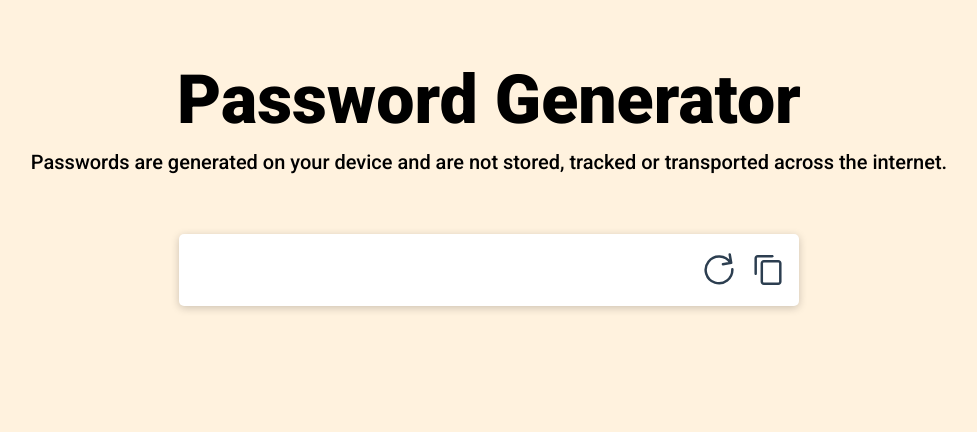
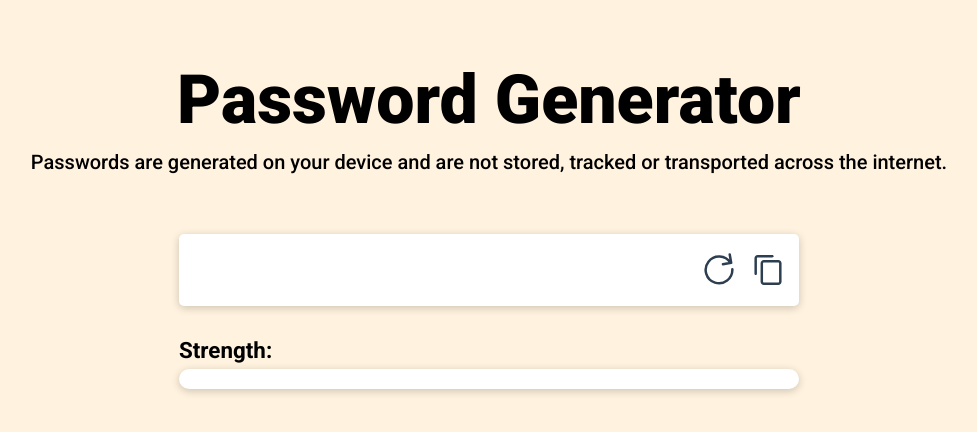
Before and after one commit to Kris-github0/Password-Generator, a React app: page / in a window 1280 px wide. Shown: the top 432 px of the page, without its empty margins (151-1128 px from the left). Built offline with nearby package versions, Linux system fonts and the light colour scheme.

Commit message:
Add strength component

```diff
--- a/src/components/PasswordGenerator.js
+++ b/src/components/PasswordGenerator.js
@@ -1,10 +1,12 @@
 import React from "react";
 import Display from "./Display";
+import Strength from "./Strength";
 
 function PasswordGenerator() {
   return (
     <main>
       <Display password={""} copy={() => {}} generatePassword={() => {}} />
+      <Strength password={""} />
     </main>
   );
 }
--- /dev/null
+++ b/src/components/Strength.js
@@ -0,0 +1,35 @@
+import React from "react";
+import zxcvbn from "zxcvbn";
+
+function Strength({ password }) {
+  let score;
+
+  if (password) {
+    score = zxcvbn(password).score;
+  }
+
+  const strength = {
+    0: "Very weak",
+    1: "Weak",
+    2: "Moderate",
+    3: "Strong",
+    4: "Very strong",
+  };
+
+  return (
+    <section className="strength-container">
+      <h2 className="strength-header">
+        Strength:
+        <span className="strength-text">
+          {" "}
+          {password ? strength[score] : ""}
+        </span>
+      </h2>
+      <div className="meter-container">
+        <div className="meter" strength={password ? score : ""}></div>
+      </div>
+    </section>
+  );
+}
+
+export default Strength;
--- a/src/style.css
+++ b/src/style.css
@@ -223,10 +223,30 @@ header > * {
 /* PasswordGenerator */
 main {
   display: flex;
-  justify-content: center;
+  align-items: center;
+  flex-direction: column;
 
   max-width: 800px;
   margin: 0 auto;
+}
+
+.display-container,
+.strength-container {
+  width: 95vw;
+  max-width: 620px;
+}
+
+.display-container,
+.meter-container {
+  background-color: white;
+  box-shadow: 0 2px 8px rgb(0 0 0 / 20%);
+}
+
+@media screen and (min-width: 525px) and (max-width: 699px) {
+  .display-container,
+  .strength-container {
+    max-width: 508px;
+  }
 }
 
 /* Display */
@@ -235,19 +255,16 @@ main {
   justify-content: space-between;
   align-items: center;
 
-  width: 95vw;
-  max-width: 620px;
   padding: 15px 10px;
   border-radius: 5px;
-
-  box-shadow: 0 2px 8px rgb(0 0 0 / 20%);
+  margin-bottom: 20px;
 
   background-color: white;
 }
 
-@media screen and (min-width: 525px) and (max-width: 700px) {
+@media screen and (min-width: 700px) {
   .display-container {
-    max-width: 508px;
+    margin-bottom: 30px;
   }
 }
 
@@ -325,3 +342,86 @@ button:focus-visible {
     height: 30px;
   }
 }
+
+/* Strength */
+.strength-header {
+  margin-bottom: 5px;
+
+  font-size: clamp(14px, 1rem, 20px);
+  font-weight: 700;
+}
+
+.strength-text {
+  font-size: clamp(15.4px, 1.1rem, 22px);
+  font-weight: 900;
+}
+
+@media screen and (min-width: 250px) {
+  .strength-header {
+    font-size: clamp(16.5px, 1.1rem, 22px);
+  }
+
+  .strength-text {
+    font-size: clamp(18px, 1.2rem, 24px);
+  }
+}
+
+@media screen and (min-width: 525px) {
+  .strength-header {
+    font-size: clamp(18.2px, 1.3rem, 24.7px);
+  }
+
+  .strength-text {
+    font-size: clamp(19.6px, 1.4rem, 26.6px);
+  }
+}
+
+@media screen and (min-width: 700px) {
+  .strength-header {
+    font-size: clamp(18.2px, 1.4rem, 26.6px);
+  }
+
+  .strength-text {
+    font-size: clamp(19.5px, 1.5rem, 28.5px);
+  }
+}
+
+.meter-container {
+  width: 100%;
+  height: 20px;
+  border-radius: 12px;
+
+  overflow: hidden;
+}
+
+.meter {
+  height: 100%;
+  border-radius: 12px;
+
+  transition: width 0.5s ease;
+}
+
+.meter[strength="0"] {
+  width: 10%;
+  background: rgba(219, 0, 0, 0.8);
+}
+
+.meter[strength="1"] {
+  width: 25%;
+  background: rgba(253, 0, 0, 0.8);
+}
+
+.meter[strength="2"] {
+  width: 50%;
+  background: rgba(245, 245, 0, 0.7);
+}
+
+.meter[strength="3"] {
+  width: 75%;
+  background: rgba(0, 172, 0, 0.9);
+}
+
+.meter[strength="4"] {
+  width: 102%;
+  background: rgba(0, 105, 0, 0.9);
+}
```
